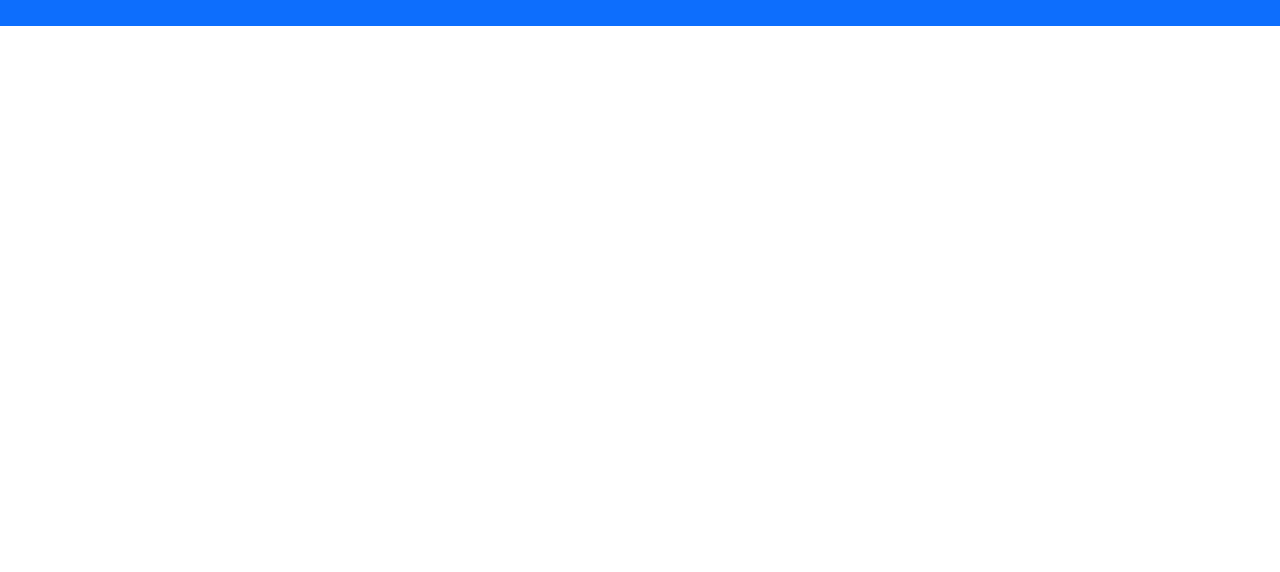
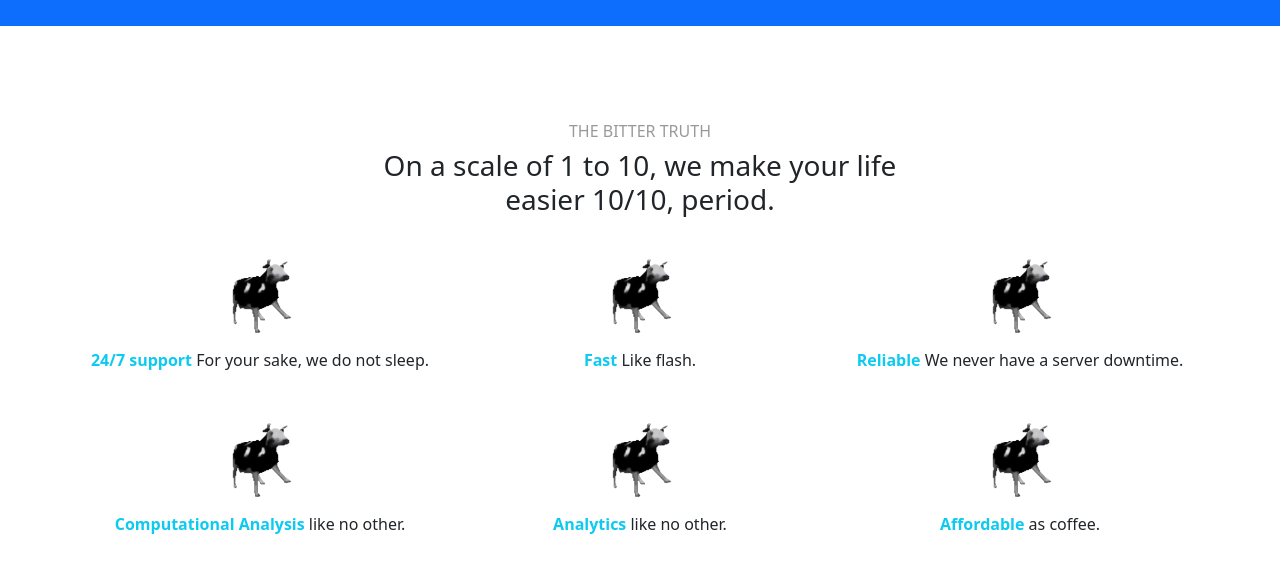
Before and after one commit to nnn47/lab8, a plain HTML site: page public_html/index.html in a window 1280 px wide. Shown: the part 2855-3427 px from the top of the page. Before the commit the page ends 2881 px from the top, so only its background shows below. Drawn offline with nearby package versions, Linux system fonts and the light colour scheme.

Commit message:
Selected products

```diff
--- a/public_html/index.html
+++ b/public_html/index.html
@@ -145,5 +145,56 @@
 	</div>
         </div>
         </section>
+     <section id="feature-rundown">
+        <div class="container">
+	<div class="row mt-5">
+  	<div class="col-12 col-md-6 mx-auto mt-5 text-center">
+    	<h6 class="text-black-40 text-uppercase">
+      	The bitter truth
+    	</h6>
+    	<h3 class="text-black-70">On a scale of 1 to 10, we make your life easier 10/10, period.</h3>
+  	</div>
+	</div>
+	<div class="row mb-5">
+    	<div class="col-12 col-md-4 text-center">
+	      <img src="img/cow.png" class="mt-4"/>
+      	<p>
+        	<strong class="text-info">24/7 support</strong>  For
+        	your sake, we do not sleep.
+      	</p>
+    	</div>
+        <div class="col-12 col-md-4 text-center">
+            <img src="img/cow.png" class="mt-4"/>
+      	<p>
+        	<strong class="text-info">Fast</strong>  Like flash.
+      	</p>
+   	 </div>
+    	<div class="col-12 col-md-4 text-center">
+            <img src="img/cow.png" class="mt-4"/>
+      	<p>
+        	<strong class="text-info">Reliable</strong>  We never have a server downtime.
+      	</p>
+    	</div>
+    	<div class="col-12 col-md-4 text-center">
+            <img src="img/cow.png" class="mt-4"/>
+      	<p>
+        	<strong class="text-info">Computational Analysis</strong>  like no other.
+      	</p>
+    	</div>
+    	<div class="col-12 col-md-4 text-center">
+            <img src="img/cow.png" class="mt-4"/>
+      	<p>
+    	    <strong class="text-info">Analytics</strong>  like no other.
+      	</p>
+    	</div>
+    	<div class="col-12 col-md-4 text-center mb-5">
+            <img src="img/cow.png" class="mt-4"/>
+      	<p>
+        	<strong class="text-info">Affordable</strong> as coffee.
+      	</p>
+    	</div>
+	</div>
+  </div>
+</section>
   </body>
 </html>
--- a/public_html/style/style.css
+++ b/public_html/style/style.css
@@ -26,3 +26,7 @@
     width: 50px;
     height: 50px;
 }
+.mt-4{
+    width: 100px;
+    height: 100px;
+}
```
Also changed, not shown: public_html/img/cow.png (added).
